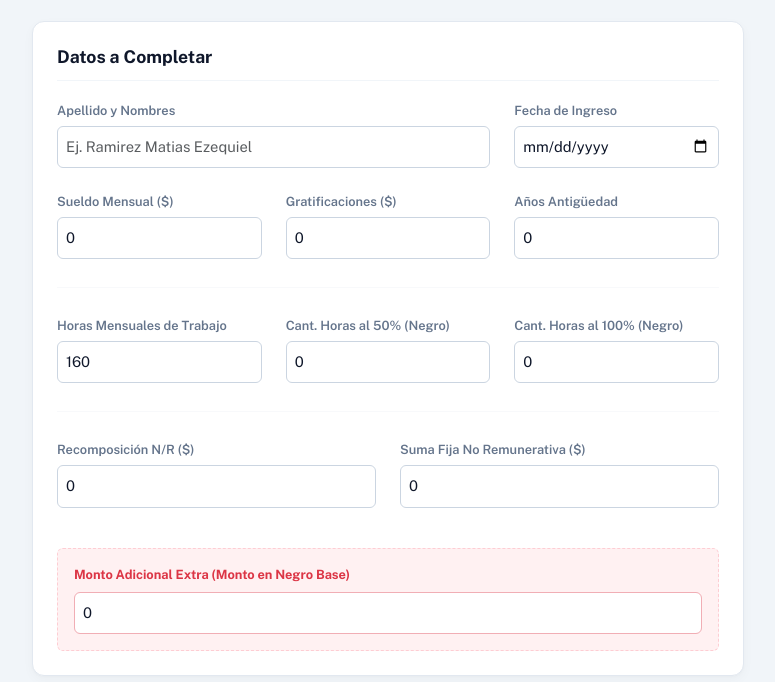
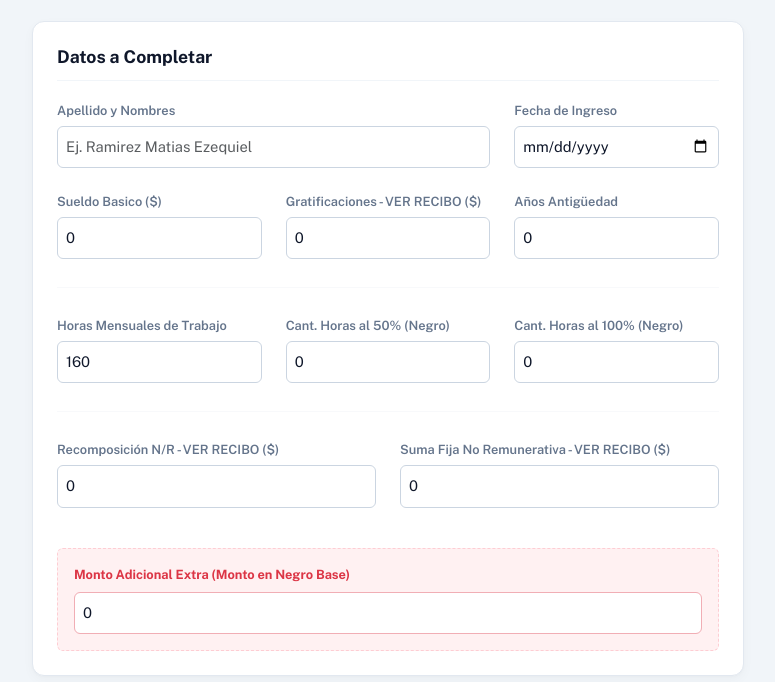
Before and after one commit to 2325Matias/Simulador-Recibo-de-Sueldo, a plain HTML site: page index.html in a window 1280 px wide. Shown: the part 118-800 px from the top of the page, without its empty margins (252-1027 px from the left). Drawn offline with nearby package versions, Linux system fonts and the light colour scheme.

Commit message:
v3
aclaraciones

```diff
--- a/index.html
+++ b/index.html
@@ -31,11 +31,11 @@
                 <input type="date" id="inEmpleadoIngreso" class="form-control input-clean" onchange="actualizarDatosEmpleado()">
             </div>
             <div class="col-md-4">
-                <label class="label-clean">Sueldo Mensual ($)</label>
+                <label class="label-clean">Sueldo Basico ($)</label>
                 <input type="number" id="inSueldo" class="form-control input-clean" value="0" step="0.01" oninput="calcularRecibo()">
             </div>
             <div class="col-md-4">
-                <label class="label-clean">Gratificaciones ($)</label>
+                <label class="label-clean">Gratificaciones - VER RECIBO ($)</label>
                 <input type="number" id="inGratificacion" class="form-control input-clean" value="0" step="0.01" oninput="calcularRecibo()">
             </div>
             <div class="col-md-4">
@@ -59,11 +59,11 @@
             <div class="col-12"><hr class="my-1" style="border-color: #e2e8f0;"></div>
 
             <div class="col-md-6">
-                <label class="label-clean">Recomposición N/R ($)</label>
+                <label class="label-clean">Recomposición N/R - VER RECIBO ($)</label>
                 <input type="number" id="inRecomposicion" class="form-control input-clean" value="0" step="0.01" oninput="calcularRecibo()">
             </div>
             <div class="col-md-6">
-                <label class="label-clean">Suma Fija No Remunerativa ($)</label>
+                <label class="label-clean">Suma Fija No Remunerativa  - VER RECIBO ($)</label>
                 <input type="number" id="inSumaFija" class="form-control input-clean" value="0" step="0.01" oninput="calcularRecibo()">
             </div>
             <div class="col-12 pt-2">
```
